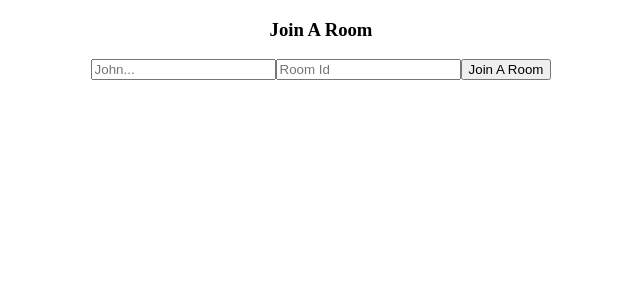
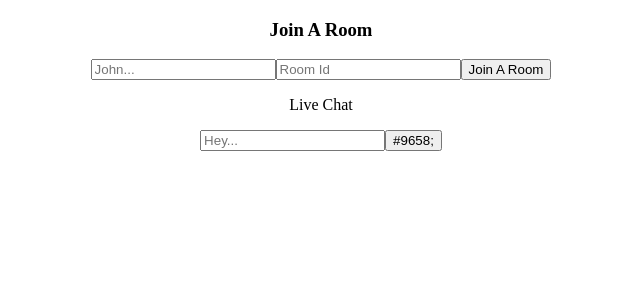
Before and after one commit to konyeinmg/Real-time-chat-app, a React (Create React App) app in the folder client/: page / in a window 1280 px wide. Shown: the top 300 px of the page, without its empty margins (319-959 px from the left). Built offline with nearby package versions, Linux system fonts and the light colour scheme; no server answers.

Commit message:
Chat frontend

```diff
--- a/client/src/App.js
+++ b/client/src/App.js
@@ -1,6 +1,7 @@
 import './App.css';
 import io from 'socket.io-client';
 import React, { useState } from 'react';
+import Chat from './Chat';
 
 const socket = io.connect("http://localhost:3001");
 
@@ -20,6 +21,7 @@
       <input type='text' placeholder='John...' onChange={(event) => {setUsername(event.target.value)}}/>
       <input type='text' placeholder='Room Id' onChange={(event) => {setRoom(event.target.value)}}/>
       <button onClick={joinRoom}>Join A Room</button>
+      <Chat socket={socket} username={username} room={room}/>
     </div>
   );
 }
--- /dev/null
+++ b/client/src/Chat.js
@@ -0,0 +1,18 @@
+import React from 'react';
+
+const Chat = ({socket, username, room}) => {
+    return (
+        <div>
+            <div className='chat-header'>
+                <p>Live Chat</p>
+            </div>
+            <div className='chat-body'></div>
+            <div className='chat-footer'>
+                <input type="text" placeholder='Hey...' />
+                <button>#9658;</button>
+            </div>
+        </div>
+    );
+};
+
+export default Chat;
```
